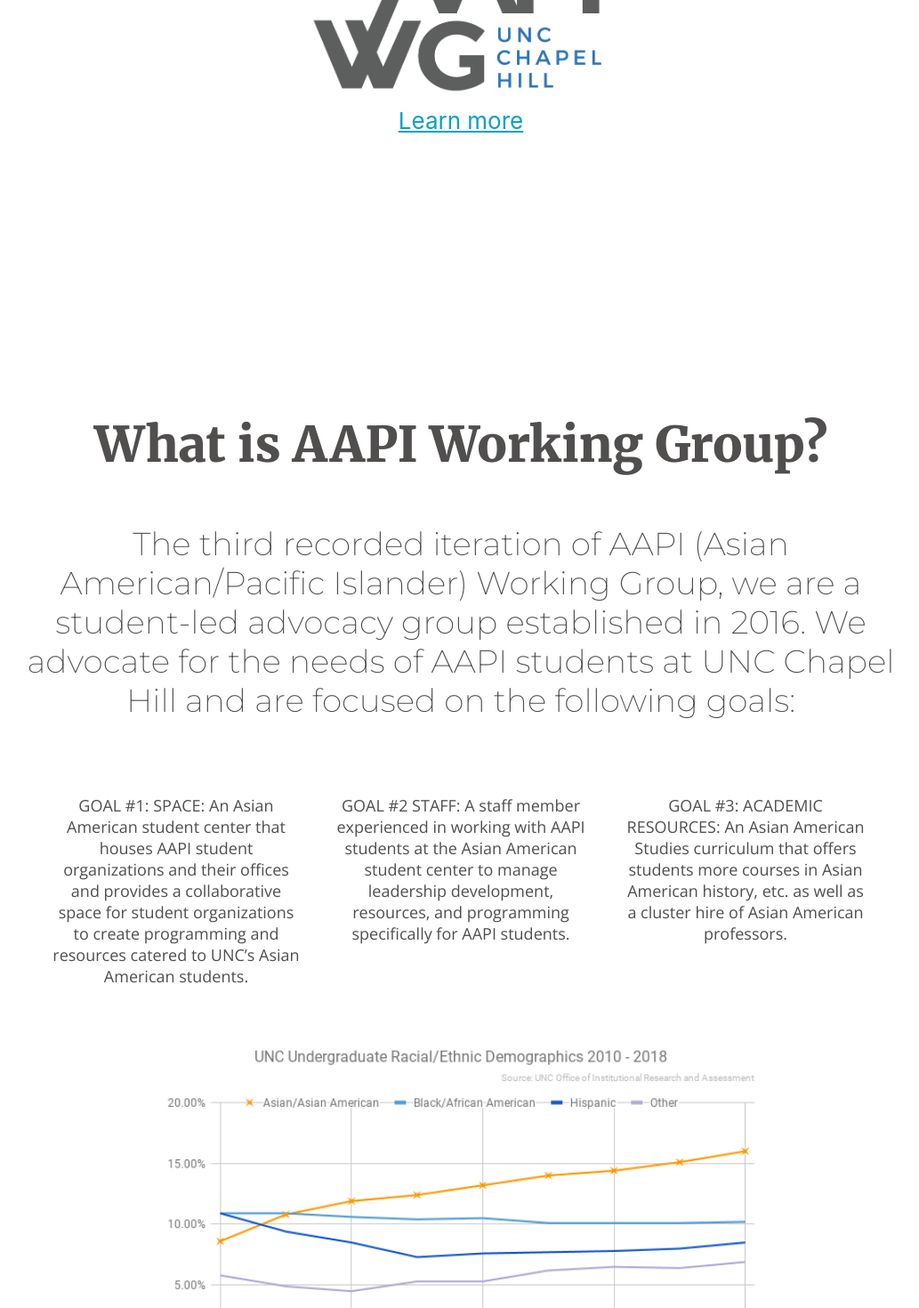
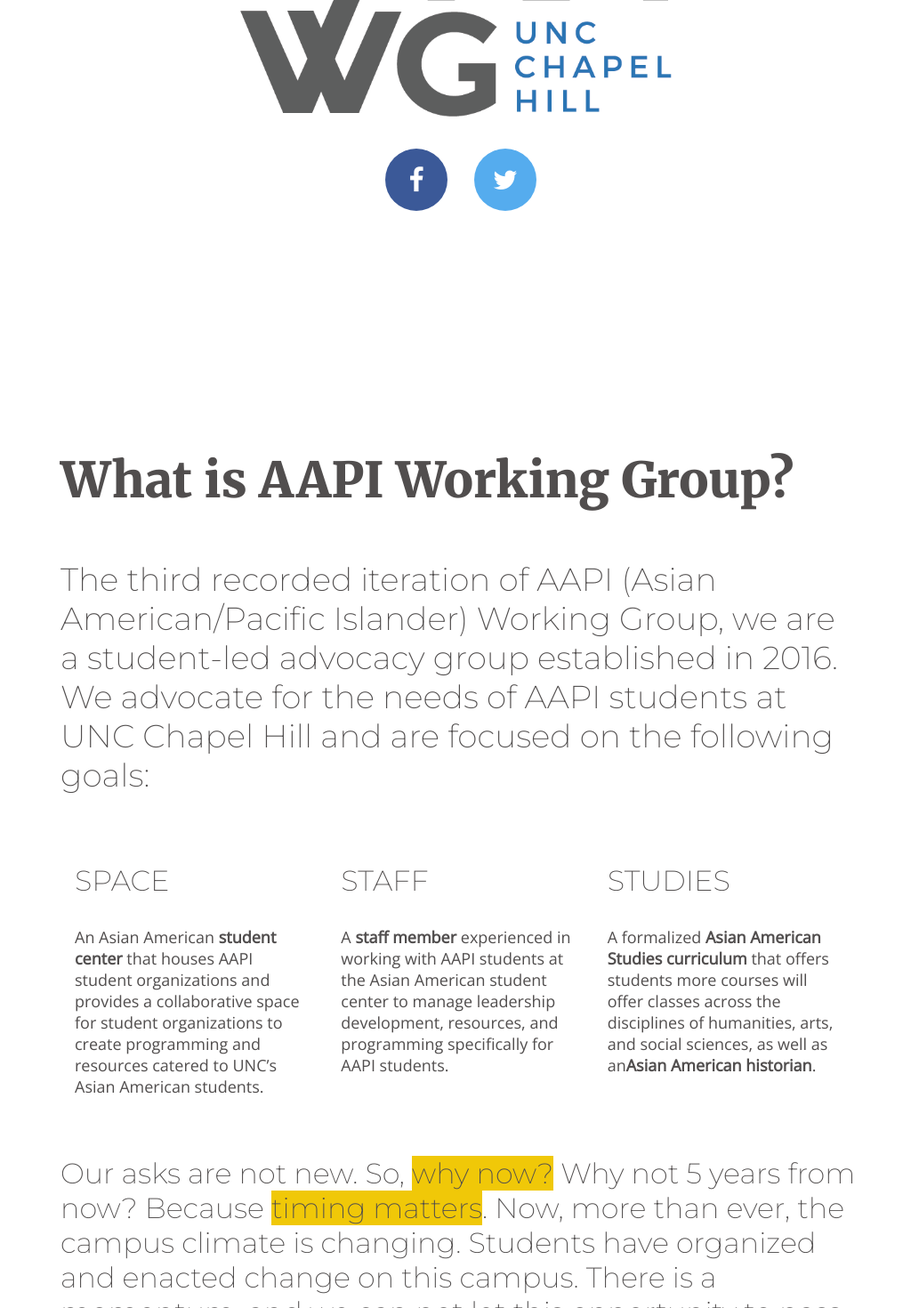
Before and after one commit to annahattle/aaswebsite, a React (Create React App) app: page / in a window 1280 px wide. Shown: the part 340-1810 px from the top of the page at 89% size, without its empty margins (122-1155 px from the left). Built offline with nearby package versions, Linux system fonts and the light colour scheme.

Commit message:
a lot of new text 4:25 am

```diff
--- a/public/index.html
+++ b/public/index.html
@@ -6,7 +6,9 @@
     <link href="https://fonts.googleapis.com/css?family=Merriweather:900" rel="stylesheet">
     <link href="https://fonts.googleapis.com/css?family=Nanum+Gothic" rel="stylesheet">
     <link href="https://fonts.googleapis.com/css?family=Montserrat:200" rel="stylesheet">
-    <link href="https://fonts.googleapis.com/css?family=Montserrat:200,300,400" rel="stylesheet">
+    <link rel="stylesheet" href="https://cdnjs.cloudflare.com/ajax/libs/font-awesome/4.7.0/css/font-awesome.min.css">
+
+
     <link rel="shortcut icon" href="%PUBLIC_URL%/favicon.ico" />
     <meta
       name="viewport"
--- a/src/App.css
+++ b/src/App.css
@@ -9,12 +9,10 @@
 }
 
 .App-mainlogo {
-  height: 200px;
+  height: 300px;
 }
 
-.demographics_line_plot{
-  width: 700px;
-}
+
 
 .App-header {
   background-color: white;
@@ -33,16 +31,23 @@
 }
 
 body{
-  padding: 75px;
+  padding: 95px;
+}
+
+.edit-text{
+  color: red;
+  text-align: left;
 }
 
 
 .text{
   color: #514e4e;
+  text-align: left;
 }
 .header-text{
   font-family: 'Merriweather', serif;
   font-size: 55px;
+
 }
 
 .topic-text{
@@ -52,28 +57,81 @@
   font-size: 36px;
 }
 
+.sub-topic-text{
+  font-family: 'Montserrat', sans-serif;
+  font-weight: 200;
+  font-size: 32px;
+}
+
 .body-text{
   font-family: 'Open Sans', sans-serif;
   /*font-family: 'Montserrat', sans-serif; */
-  text-align: center;
   font-weight:200;
   font-size: 18px;
 }
 
+
+
+
+
+
 section{
   display: flex;
   background: white;
-  padding: 10px;
+  padding: 1px;
 }
 
 article {
-  padding: 10px;
+  /*top right bottom left*/
+  padding: 3px 10px 10px;
   flex-basis: 0;
   flex-grow: 2;
-
-  margin: 10px;
+  margin: 5px;
   background: white;
 }
+
+.highlight-yellow{
+  background-color: #F0C808;
+}
+
+.demographics_line_plot{
+  width: 700px;
+}
+
+.nc_bar{
+  width: 350px;
+  text-align: center;
+}
+
+.fa {
+  padding: 20px;
+  font-size: 30px;
+  width: 30px;
+  text-align: center;
+  text-decoration: none;
+  border-radius: 50%;
+}
+
+/* Add a hover effect if you want */
+.fa:hover {
+  opacity: 0.7;
+}
+
+/* Set a specific color for each brand */
+
+/* Facebook */
+.fa-facebook {
+  background: #3B5998;
+  color: white;
+}
+
+/* Twitter */
+.fa-twitter {
+  background: #55ACEE;
+  color: white;
+}
+
+
 
 
 
--- a/src/App.js
+++ b/src/App.js
@@ -2,6 +2,7 @@
 import logo from './sun.png';
 import wglogo from './wglogo.png';
 import dm_graph from './unc_demographics.png';
+import nc_bar from './nc_bar.png';
 import './App.css';
 
 class App extends Component {
@@ -11,17 +12,25 @@
         <header className="App-header">
           <img src={wglogo} className="App-mainlogo"/>
           {/*<img src={logo} className="App-logo" alt="logo" />*/}
-          <a
+          <section>
+          <article><a href="https://www.facebook.com/unc.aapiwg/" class="fa fa-facebook"></a></article>
+          <article><a href="https://www.facebook.com/unc.aapiwg/" class="fa fa-twitter"></a></article>
+          </section>
+          {/*}<a
             className="App-link"
             href="https://www.facebook.com/unc.aapiwg/"
             target="_blank"
             rel="noopener noreferrer"
           >
             Learn more
-          </a>
+          </a>*/}
         </header>
 
     <body>
+
+
+
+
   <p class=" text header-text">What is AAPI Working Group?</p>
   <p class=" text topic-text">
     The third recorded iteration of AAPI (Asian American/Pacific Islander)
@@ -32,31 +41,77 @@
 
   <section>
     <article>
+      <p class="text sub-topic-text">SPACE</p>
       <p class="text body-text">
-              GOAL #1: SPACE: An Asian American student center that houses AAPI
-              student organizations and their offices and
+        An Asian American <b>student center</b> that houses AAPI
+        student organizations and
         provides a collaborative space for student organizations to create
         programming and resources catered to UNC’s Asian American students.
       </p>
     </article>
 
     <article>
+      <p class="text sub-topic-text">STAFF</p>
       <p class="text body-text">
-              GOAL #2 STAFF:  A staff member experienced in working with AAPI
+        A <b>staff member</b> experienced in working with AAPI
         students at the Asian American student center to manage leadership
         development, resources, and programming specifically for AAPI students.
       </p>
     </article>
 
     <article>
+      <p class="text sub-topic-text">STUDIES</p>
       <p class="text body-text">
-        GOAL #3: ACADEMIC RESOURCES: An Asian American Studies curriculum that
-        offers students more courses in Asian American history, etc. as well as
-        a cluster hire of Asian American professors.
+        A formalized <b>Asian American Studies curriculum</b> that
+        offers students more courses will offer classes across the
+        disciplines of humanities, arts, and social sciences, as well as an
+        <b>Asian American historian</b>.
       </p>
     </article>
   </section>
-        <img src={dm_graph} className="demographics_line_plot"/>
+
+  <p class="text sub-topic-text"> Our asks are not new. So, <span class="highlight-yellow">why now?</span> Why not 5 years from now?
+    Because <span class="highlight-yellow">timing matters</span>. Now, more than ever, the campus climate is changing.
+    Students have organized and enacted change on this campus.
+    There is a momentum, and we can not let this opportunity to pass when the
+    administration is paying attention to us and what we want.
+
+    <p class="text header-text">What is Asian American Studies?</p>
+<p class="text topic-text">There is a difference between Asian Studies and Asian American Studies. </p>
+<p class="text body-text">Unlike "Asian" Studies which focuses on the history, politics, culture, religion, literary expression, of Asian people living in Asia,  Asian American Studies is interested in the history, culture, experiences, of Asians living in the United States.</p>
+<p class="text body-text">Asian American Studies emerged out of the Civil Rights Movement and the growing interest of diverse ethnic populations here in the U.S. in their unique, but also shared, experiences and political challenges. Academic programs in Asian American Studies provide students with the opportunity to think about race beyond the black and white binary by addressing the following topics: </p>
+
+    <p class="text header-text">Why Asian American Studies at UNC?</p>
+    <p class="text topic-text">Asian American Studies is a valuable intellectual field, enrichening for both AAPI and non-AAPI students.</p>
+    <p class="text body-text">Everyone benefits from learning being racially literate in a society being transformed by forces like immigration and race-based policies. We should all be able to answer: <i>What is the significance of a growing Asian American student population at UNC, growing AsAm population in N.C and nationwide, and the implications on policy, economy, education, social transformation? What histories have been hidden or forgotten, and how can students and UNC as an institution move forward in recognizing and listening to marginalized voices?  How does a growing N.C. AsAm population complicate the traditional notion of a Black & White South?</i> </p>
+    <p class="text sub-topic-text">A growing AAPI population in North Carolina:</p>
+    <p class="text body-text">North Carolina’s Asian population is the fastest-growing racial/ethnic group in the state. The state’s Asian population grew from 227,046 residents in 2010 to 325,289 in 2017, an increase of nearly 50%. The state’s total population grew by 7.7% over this period.</p>
+    <p class="text body-text">Between 2000 and 2010, North Carolina’s Asian-American population grew by 85%— the fastest rate among Southern states and the 3rd fastest in the country:</p>
+    <img src={nc_bar} className="nc_bar" />
+    <p class="edit-text sub-topic-text">[insert information about letter writing campaign, pull quotes?]</p>
+
+
+    <p class="text header-text">What is UNC offering for Asian American Studies?</p>
+    <p class="text topic-text">The University currently offers no certificate, minor, or major in Asian American Studies. </p>
+    <p class="edit-text sub-topic-text">[insert data viz about courses + freq, enrollment, capacity - hover for info]</p>
+    <p class="edit-text sub-topic-text">[insert faculty information]</p>
+
+    <p class="text header-text">Why is this not enough?</p>
+    <p class="text topic-text">13/15 of our peer institutions offer a formalized program of study in Asian American Studies,
+    with a major and/or minor. </p>
+    <p class="edit-text sub-topic-text">[insert chart comparison with peer institutions]</p>
+    <p class="text body-text">UNC, as a public institution, is lagging behind its peer institutions in preparing its students to understand the significance of the Asian American population increase both in North Carolina and nationwide. They are failing to provide the adequate curriculum and student services to prepare its students for local and national changes in America’s political and social landscapes.</p>
+
+    <p class="text header-text">Why an Asian American Student Center?</p>
+    <p class="text topic-text">Sonja Haynes Stone Center. Carolina Latinx Collaborative.
+    Carolina Indian Circle. Why not an Asian American Student Center?</p>
+    <p class="text body-text">There is an urgency and importance of adding an Asian American-focus to student services. We are the largest and fastest-growing minority student population at UNC, yet we are the only group with no dedicated space:
+</p>
+    <img src={dm_graph} className="demographics_line_plot" />
+    <p class="edit-text sub-topic-text">[insert x organizations endorse this]</p>
+
+  </p>
+
 
 </body>
       </div>
```
Also changed, not shown: src/nc_bar.png (added). Lines whose indentation alone changed are shown as unchanged.
